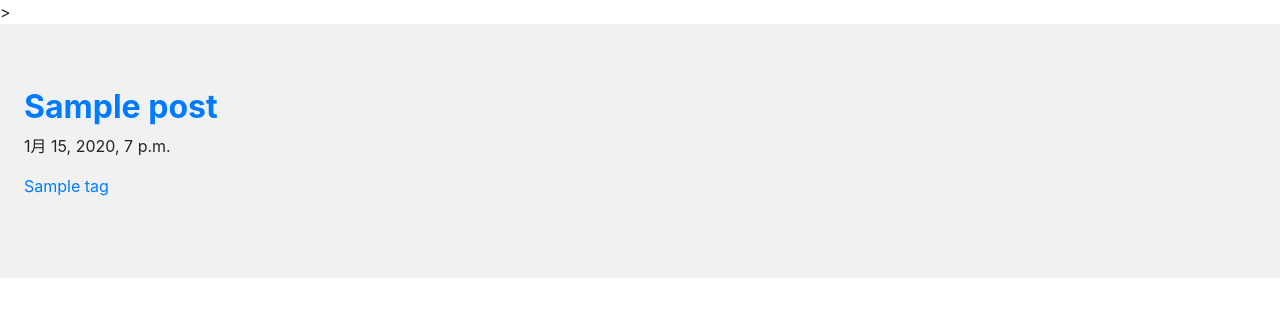
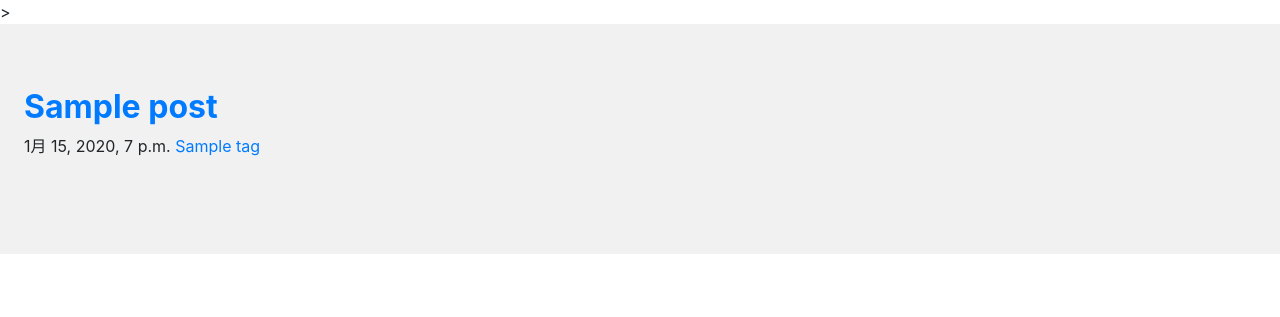
Before and after one commit to konkonchiki/itta, a Django app: page / in a window 1280 px wide. Shown: the part 248-565 px from the top of the page. Run offline with Django 3.2, Linux system fonts and the light colour scheme; tables that the repository leaves empty hold one stand-in row (values such as "Sample post"); some libraries are stand-ins or nearby versions.

Commit message:
On branch main  Changes to be committed: 	modified:   learning_logs/static/learning_logs/style.css 	modified:   learning_logs/templates/learning_logs/index.html

```diff
--- a/learning_logs/static/learning_logs/style.css
+++ b/learning_logs/static/learning_logs/style.css
@@ -143,6 +143,7 @@ body {
 }
 ul {
     list-style: none;
+    display: inline-block;
     padding: 0;
 }
 .text-bold {
--- a/learning_logs/templates/learning_logs/index.html
+++ b/learning_logs/templates/learning_logs/index.html
@@ -10,7 +10,7 @@
         <a href="{% url 'learning_logs:article' title.id %}">
           <h2 class="text-bold ">{{ title }}</h2>
         </a>
-        <p class="dateTime">{{ title.create_at }}</p>
+        <span class="dateTime">{{ title.create_at }}</span>
         {% for tag in title.tags.all %}
         <ul>
           <div class="">
```
